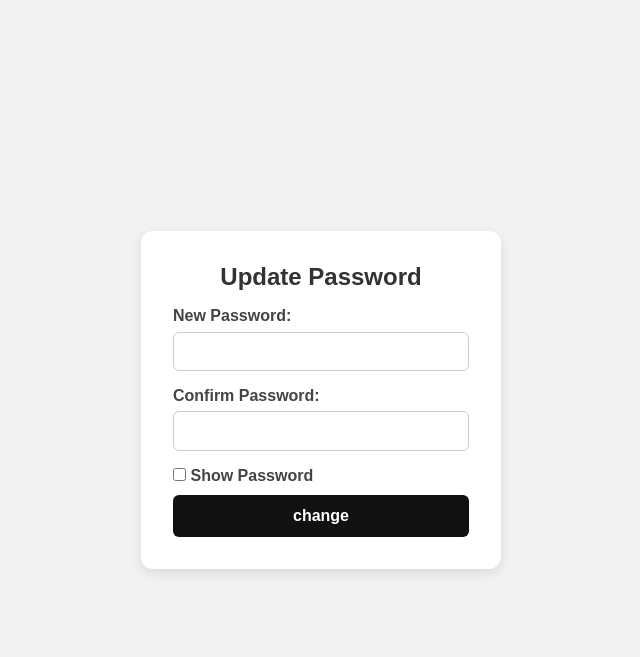
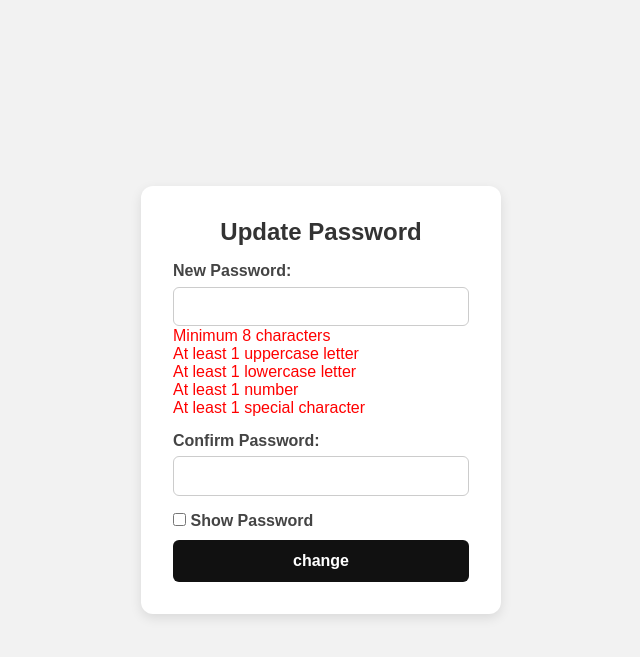
Before and after one commit to Aswanidev-vs/Flowmark, a PHP site: page /cpass.php in a window 1280 px wide. Shown: the top 657 px of the page, without its empty margins (319-959 px from the left). Run offline with PHP 8.4, Linux system fonts and the light colour scheme; the visitor is signed in with stand-in values (Sample User, id 1).

Commit message:
new changes

```diff
--- a/auth/signup.php
+++ b/auth/signup.php
@@ -12,11 +12,12 @@ if (isset($_POST['submit'])) {
         echo "Please fill in all fields.";
         exit();
     }
-
     if ($pwd !== $confirm_pwd) {
         echo "Passwords do not match.";
         exit();
     }
+    $phash=password_hash($pwd,PASSWORD_DEFAULT);
+
 
     // ✅ Check if email already exists
     $check = mysqli_query($conn, "SELECT * FROM login WHERE email = '$email'");
@@ -30,7 +31,7 @@ if (isset($_POST['submit'])) {
 
 
     // ✅ Insert user (you can hash password if needed)
-    $sql = "INSERT INTO login (username, email, pwd) VALUES ('$username', '$email', '$pwd')";
+    $sql = "INSERT INTO login (username, email, pwd) VALUES ('$username', '$email', '$phash')";
     if (mysqli_query($conn, $sql)) {
         header("Location: ../auth/login.html");
         exit();
@@ -38,4 +39,5 @@ if (isset($_POST['submit'])) {
         echo "Signup failed: " . mysqli_error($conn);
     }
 }
+
 ?>
--- a/password/cpass.php
+++ b/password/cpass.php
@@ -17,9 +17,11 @@ if (isset($_POST['submit'])) {
         window.location.href = 'cpass.php';
         </script>";
     }
-    $update = "UPDATE login SET pwd = '$newPwd' WHERE email = '$email'";
+    $phash=password_hash($newPwd,PASSWORD_DEFAULT);
+
+    $update = "UPDATE login SET pwd = '$phash' WHERE email = '$email'";
     if (mysqli_query($conn, $update)) {
-            $_SESSION['pwd'] = $newPwd;
+            $_SESSION['pwd'] = $phash;
         echo "<script>
         alert('password updated successfully.');
         window.location.href = '../tasks/Todo.php';
@@ -112,6 +114,23 @@ input[type="text"] {
 input[type="submit"]:hover {
   background-color: #222;
 }
+   .error-message {
+      color: #e74c3c; /* A strong red color */
+      font-size: 0.9em;
+      display: block; /* Ensures it's on a new line */
+      margin-top: 5px;
+    }
+    #password-feedback{
+      position: relative;
+      bottom: 15px;
+    }
+    .valid {
+    color: green;
+}
+
+.invalid {
+    color: red;
+}
 
     </style>
 </head>
@@ -123,6 +142,13 @@ input[type="submit"]:hover {
     <label for="newpass">New Password:</label>
     <input type="password" name="new_password" id="newpass" required>
 
+   <div id="password-feedback">
+    <p id="length-check" class="invalid">Minimum 8 characters</p>
+    <p id="upper-check" class="invalid">At least 1 uppercase letter</p>
+    <p id="lower-check" class="invalid">At least 1 lowercase letter</p>
+    <p id="digit-check" class="invalid">At least 1 number</p>
+    <p id="special-check" class="invalid">At least 1 special character</p>
+</div>
     <label for="cpass">Confirm Password:</label>
     <input type="password" name="confirm_password" id="cpass" required>
 
@@ -145,41 +171,66 @@ function togglePasswordVisibility() {
         confirmPwdField.type = "password";
     }
 }
+const pwdInput = document.getElementById("newpass");
+const lengthCheck = document.getElementById("length-check");
+const upperCheck = document.getElementById("upper-check");
+const lowerCheck = document.getElementById("lower-check");
+const digitCheck = document.getElementById("digit-check");
+const specialCheck = document.getElementById("special-check");
+
+pwdInput.addEventListener("input", () => {
+    const value = pwdInput.value;
+
+    lengthCheck.className = value.length >= 8 ? "valid" : "invalid";
+    upperCheck.className = /[A-Z]/.test(value) ? "valid" : "invalid";
+    lowerCheck.className = /[a-z]/.test(value) ? "valid" : "invalid";
+    digitCheck.className = /\d/.test(value) ? "valid" : "invalid";
+    specialCheck.className = /[^A-Za-z0-9]/.test(value) ? "valid" : "invalid";
+});
 function validateForm() {
     const pwd = document.getElementById("newpass").value;
-      const confirmPwd = document.getElementById("cpass").value;
+    const confirmPwd = document.getElementById("cpass").value; // ✅ fixed ID
 
-      if(!pwd || !confirmPwd) {
+    // Clear previous errors
+    const passwordError = document.getElementById('password-error');
+    const confirmError = document.getElementById('confirm-error');
+    if (passwordError) passwordError.textContent = "";
+    if (confirmError) confirmError.textContent = "";
+
+    // Required fields
+    if (!pwd || !confirmPwd) {
         alert("Please fill in all fields.");
         return false;
     }
+
+    // Password match check
     if (pwd !== confirmPwd) {
-        alert("Passwords do not match.");
+        if (confirmError) confirmError.textContent = "Passwords do not match.";
         return false;
     }
 
+    // Password length check
     if (pwd.length < 8) {
-        alert("Password must be at least 8 characters long.");
+        if (passwordError) passwordError.textContent = "Password must be at least 8 characters long.";
         return false;
     }
 
-      let hasUpper = false, hasLower = false, hasDigit = false, hasSpecial = false;
-
-      for (let i = 0; i < pwd.length; i++) {
-        const ch = pwd[i];
-        if (ch >= 'A' && ch <= 'Z') hasUpper = true;
-        else if (ch >= 'a' && ch <= 'z') hasLower = true;
-        else if (ch >= '0' && ch <= '9') hasDigit = true;
-        else hasSpecial = true;
-      }
+    // Password complexity check
+    let hasUpper = /[A-Z]/.test(pwd);
+    let hasLower = /[a-z]/.test(pwd);
+    let hasDigit = /\d/.test(pwd);
+    let hasSpecial = /[^A-Za-z0-9]/.test(pwd);
 
     if (!hasUpper || !hasLower || !hasDigit || !hasSpecial) {
-        alert("Password must include uppercase, lowercase, number, and special character.");
+        if (passwordError) passwordError.textContent =
+            "Password must include uppercase, lowercase, number, and special character.";
         return false;
     }
 
-      return true; // allow form to submit
+    return true; // All checks passed
 }
+
+
 </script>
 
 </body>
```
Also changed, not shown: account/delete_account.php (+4 -4 lines), auth/login.php (+17 -9 lines), password/change_password.php (+11 -7 lines). Lines whose indentation alone changed are shown as unchanged.
